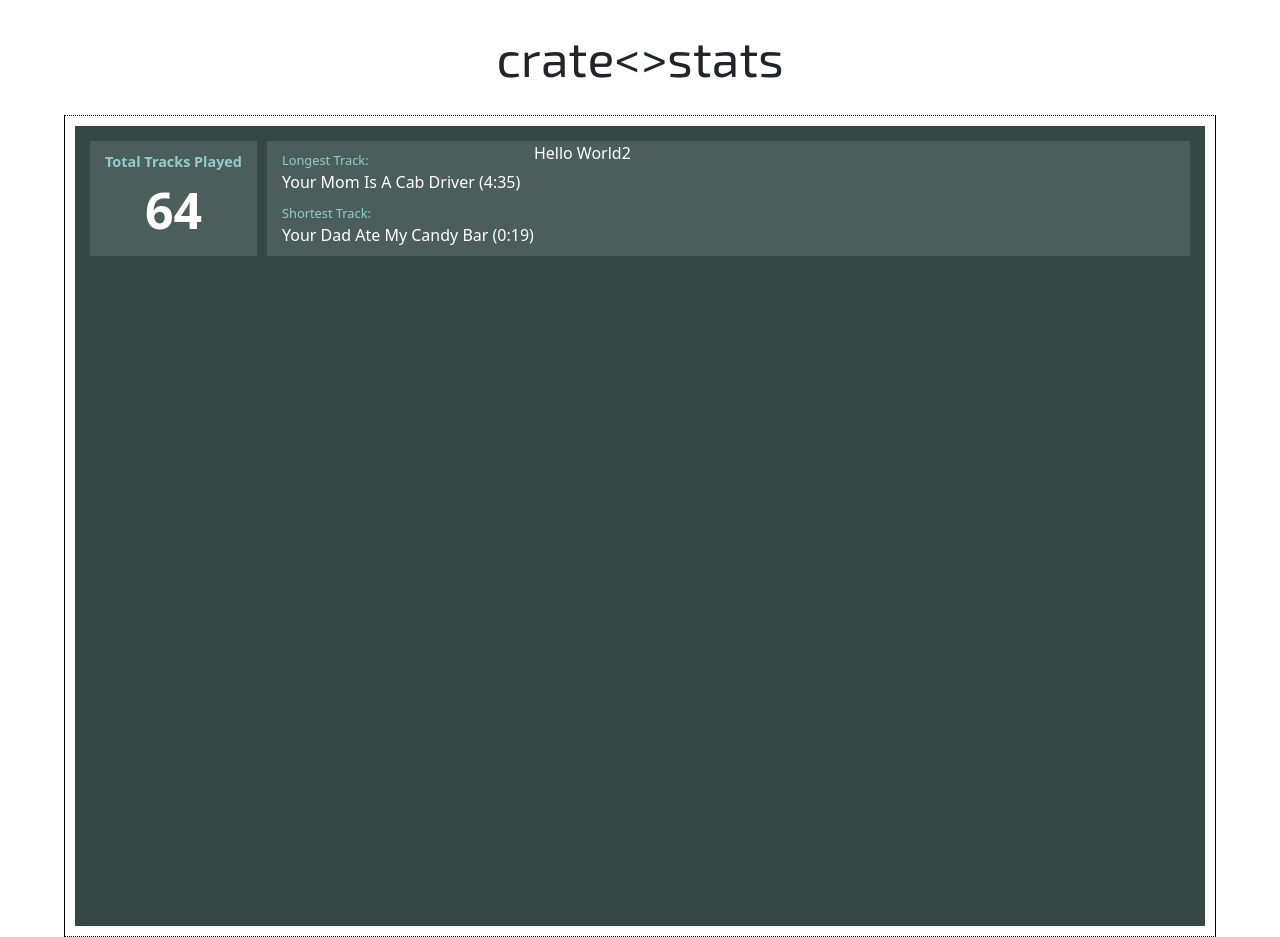
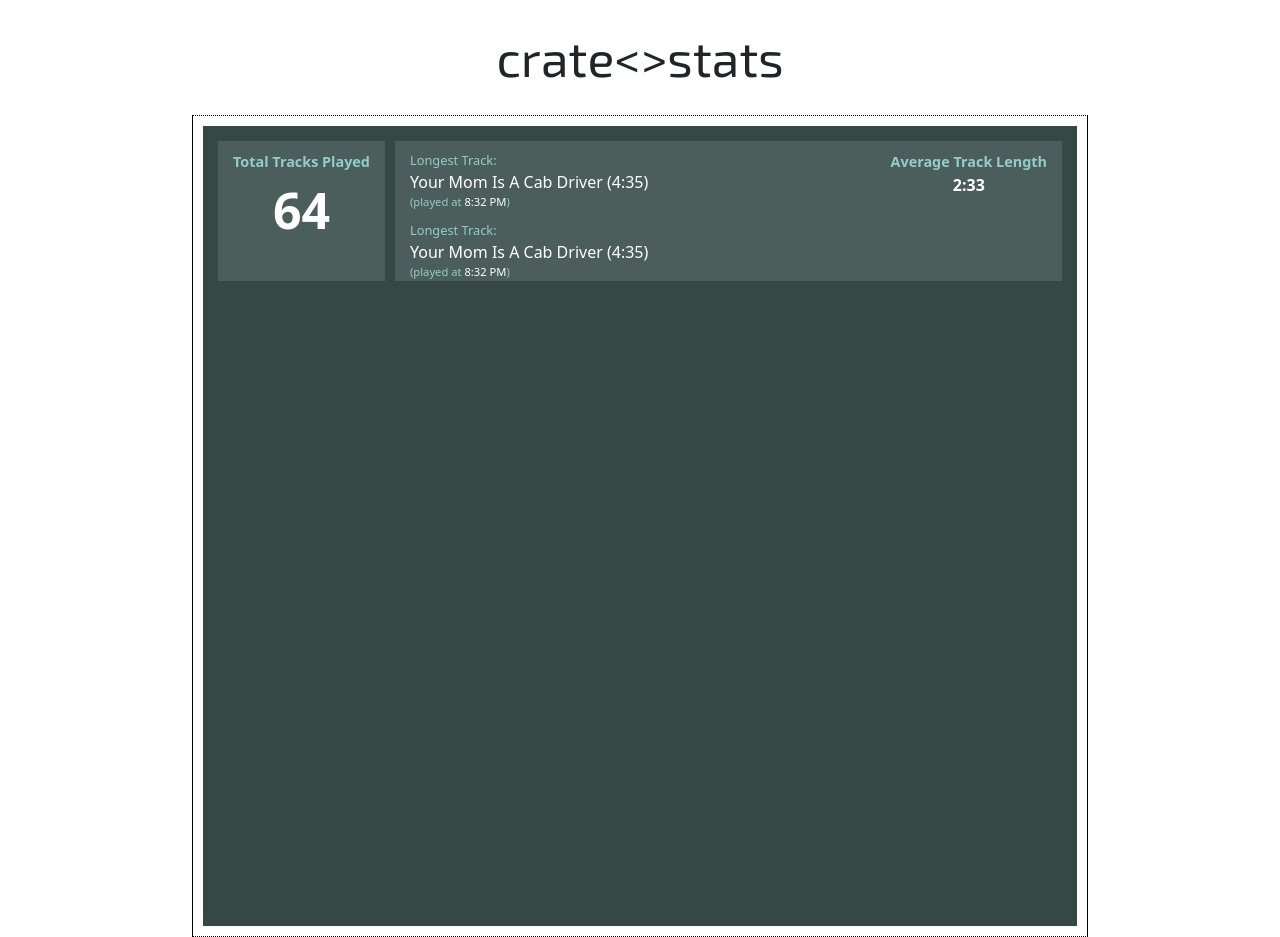
Before and after one commit to marcusmcb/crate-stats, a React (Create React App) app in the folder client/: page /testreport in a window 1280 px wide. Built offline with nearby package versions, Linux system fonts and the light colour scheme.

Commit message:
added avg tracks per hour to data calcs

```diff
--- a/client/src/components/TestPage.css
+++ b/client/src/components/TestPage.css
@@ -1,6 +1,6 @@
 .testpage-body {
-  margin-left: 5vw;
-  margin-right: 5vw;
+  margin-left: 15vw;
+  margin-right: 15vw;
   border-left: 1px solid black;
   border-right: 1px solid black;
   border-top: 1px dotted black;
@@ -15,7 +15,6 @@
 }
 
 .data-block-toprow {
-  height: 125px;
   display: flex;
   flex-direction: row;
 }
@@ -42,9 +41,19 @@
   flex-direction: column;
 }
 
+.data-block-secondary-column-left {
+  flex-grow: 1;
+}
 .data-block-primary-header,
-.data-block-secondary-header {
+.data-block-secondary-header,
+.data-block-tertiary-header,
+.data-block-secondary-caption {
   color: rgba(145, 206, 201, 255);
+}
+
+.data-block-primary-header,
+.data-block-secondary-header,
+.data-block-tertiary-header {
   padding: 10px 15px 0px;
 }
 
@@ -58,9 +67,30 @@
   font-size: 0.8em;
 }
 
+.data-block-secondary-caption {
+  font-size: 0.7em;
+  margin-left: 15px;
+}
+
+.secondary-caption {
+  color: white;
+}
+
+.data-block-tertiary-header {
+  font-size: 0.9em;
+  font-weight: 600;
+}
+
 .data-block-primary-value,
-.data-block-secondary-value {
+.data-block-secondary-value,
+.data-block-tertiary-value {
   color: white;
+}
+
+.data-block-tertiary-value {
+  text-align: center;
+  font-size: 1.3sem;
+  font-weight: 600;
 }
 
 .data-block-primary-value {
@@ -71,7 +101,12 @@
 
 .data-block-secondary-value {
   margin-left: 15px;
+}
 
+@media (max-width: 920px) {
+  .data-block-tertiary-header {
+    text-align: center;
+  }
 }
 
 @media (max-width: 800px) {
@@ -80,6 +115,17 @@
   .data-block-secondary {
     flex-direction: column;
   }
+
+  .data-block-secondary-column-right {
+    flex-direction: row;
+    padding-bottom: 10px;
+  }
+
+  .data-block-tertiary-value {
+    flex-grow: 1;
+    text-align: left;
+    padding: 0.5em;
+  }
 }
 
 @media (max-width: 520px) {
--- a/client/src/components/TestReport.js
+++ b/client/src/components/TestReport.js
@@ -18,13 +18,30 @@ const TestReport = () => {
             </div>
             <div className='data-block-secondary'>
               <div className='data-block-secondary-column-left'>
-                <div className='data-block-secondary-header'>Longest Track:</div>
-                <div className='data-block-secondary-value'>Your Mom Is A Cab Driver (4:35)</div>
-                <div className='data-block-secondary-header'>Shortest Track:</div>
-                <div className='data-block-secondary-value'>Your Dad Ate My Candy Bar (0:19)</div>
+                <div className='data-block-secondary-header'>
+                  Longest Track:
+                </div>
+                <div className='data-block-secondary-value'>
+                  Your Mom Is A Cab Driver (4:35)
+                </div>
+                <div className='data-block-secondary-caption'>
+                  (played at <span className='secondary-caption'>8:32 PM</span>)
+                </div>
+                <div className='data-block-secondary-header'>
+                  Longest Track:
+                </div>
+                <div className='data-block-secondary-value'>
+                  Your Mom Is A Cab Driver (4:35)
+                </div>
+                <div className='data-block-secondary-caption'>
+                  (played at <span className='secondary-caption'>8:32 PM</span>)
+                </div>
               </div>
               <div className='data-block-secondary-column-right'>
-                <div>Hello World2</div>
+                <div className='data-block-tertiary-header'>
+                  Average Track Length
+                </div>
+                <div className='data-block-tertiary-value'>2:33</div>
               </div>
             </div>
           </div>
```
Also changed, not shown: 1 other file (tests, documents, lock files or other folders).
